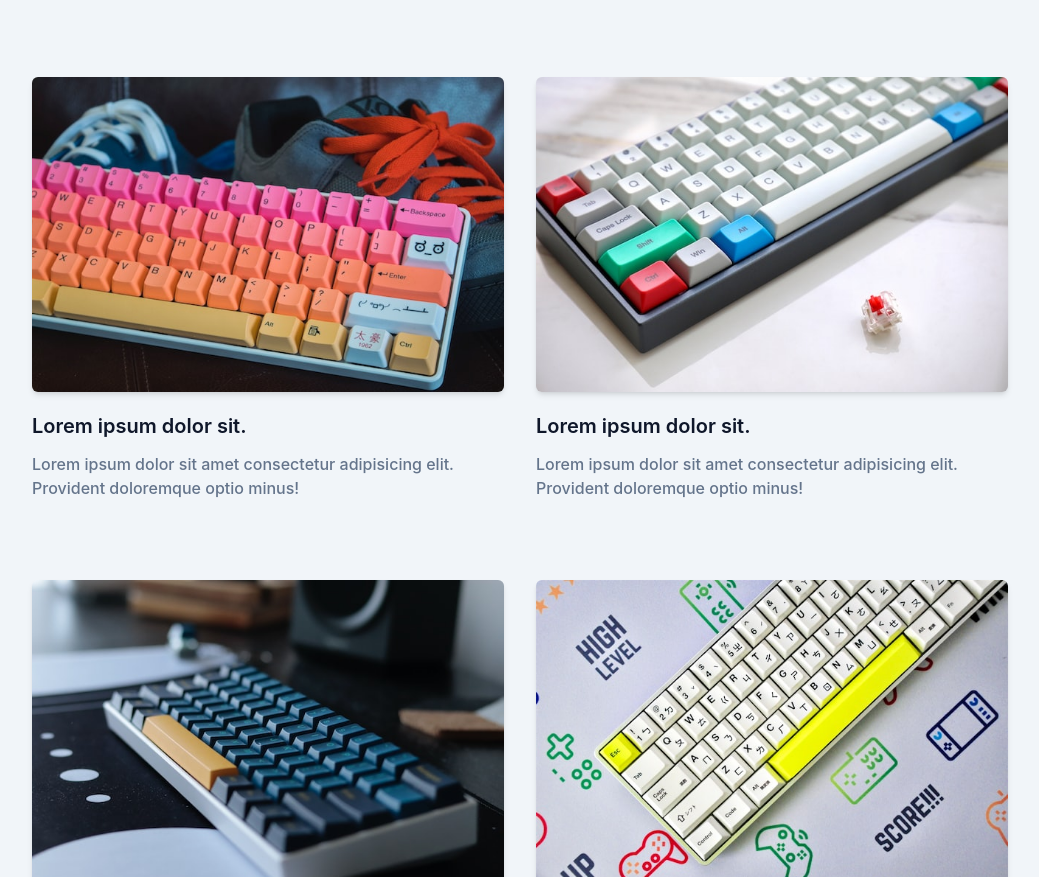
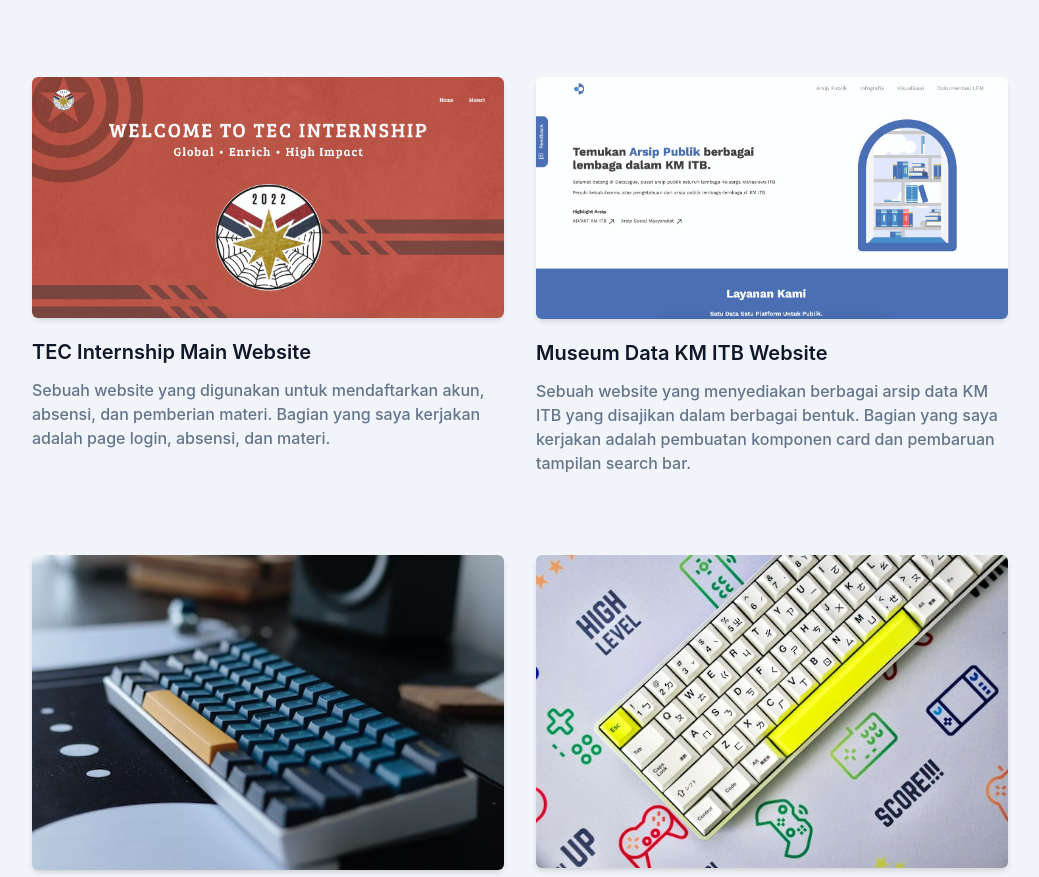
Before and after one commit to IvanLeovandi/portfolio-tailwind-css, a website: page index.html in a window 1280 px wide. Shown: the part 1253-2130 px from the top of the page, without its empty margins (120-1159 px from the left). Drawn offline with Linux system fonts and the light colour scheme.

Commit message:
update portfolio

```diff
--- a/index.html
+++ b/index.html
@@ -153,18 +153,22 @@
                 </div>
                 <div class="w-full px-4 flex flex-wrap justify-center xl:w-10/12 xl:mx-auto">
                     <div class="mb-12 p-4 md:w-1/2">
-                        <div class="rounded-md shadow-md overflow-hidden">
-                            <img src="dist/img/portfolio/1.jpg" alt="" width="w-full">
-                        </div>
-                        <h3 class="font-semibold text-dark text-xl mt-5 mb-3 dark:text-white">Lorem ipsum dolor sit.</h3>
-                        <p class="font-medium text-base text-secondary">Lorem ipsum dolor sit amet consectetur adipisicing elit. Provident doloremque optio minus!</p>
+                        <a href="https://tecinternship.vercel.app/">
+                            <div class="rounded-md shadow-md overflow-hidden opacity-90 hover:opacity-100 hover:scale-105 transition duration-300 ease-in-out">
+                                <img src="dist/img/portfolio/tec-internship.jpg" alt="TEC Internship" width="w-full">
+                            </div>
+                        </a>
+                        <h3 class="font-semibold text-dark text-xl mt-5 mb-3 dark:text-white">TEC Internship Main Website</h3>
+                        <p class="font-medium text-base text-secondary">Sebuah website yang digunakan untuk mendaftarkan akun, absensi, dan pemberian materi. Bagian yang saya kerjakan adalah page login, absensi, dan materi.</p>
                     </div>
                     <div class="mb-12 p-4 md:w-1/2">
-                        <div class="rounded-md shadow-md overflow-hidden">
-                            <img src="dist/img/portfolio/2.jpg" alt="" width="w-full">
-                        </div>
-                        <h3 class="font-semibold text-dark text-xl mt-5 mb-3 dark:text-white">Lorem ipsum dolor sit.</h3>
-                        <p class="font-medium text-base text-secondary">Lorem ipsum dolor sit amet consectetur adipisicing elit. Provident doloremque optio minus!</p>
+                        <a href="https://data.km.itb.ac.id/">
+                            <div class="rounded-md shadow-md overflow-hidden opacity-90 hover:opacity-100 hover:scale-105 transition duration-300 ease-in-out">
+                                <img src="dist/img/portfolio/museum-data.jpg" alt="Museum Data KM ITB" width="w-full">
+                            </div>
+                        </a>
+                        <h3 class="font-semibold text-dark text-xl mt-5 mb-3 dark:text-white">Museum Data KM ITB Website</h3>
+                        <p class="font-medium text-base text-secondary">Sebuah website yang menyediakan berbagai arsip data KM ITB yang disajikan dalam berbagai bentuk. Bagian yang saya kerjakan adalah pembuatan komponen card dan pembaruan tampilan search bar.</p>
                     </div>
                     <div class="mb-12 p-4 md:w-1/2">
                         <div class="rounded-md shadow-md overflow-hidden">
```
Also changed, not shown: dist/img/portfolio/museum-data.jpg (added), dist/img/portfolio/tec-internship.jpg (added), dist/output.css, 4 other files.
